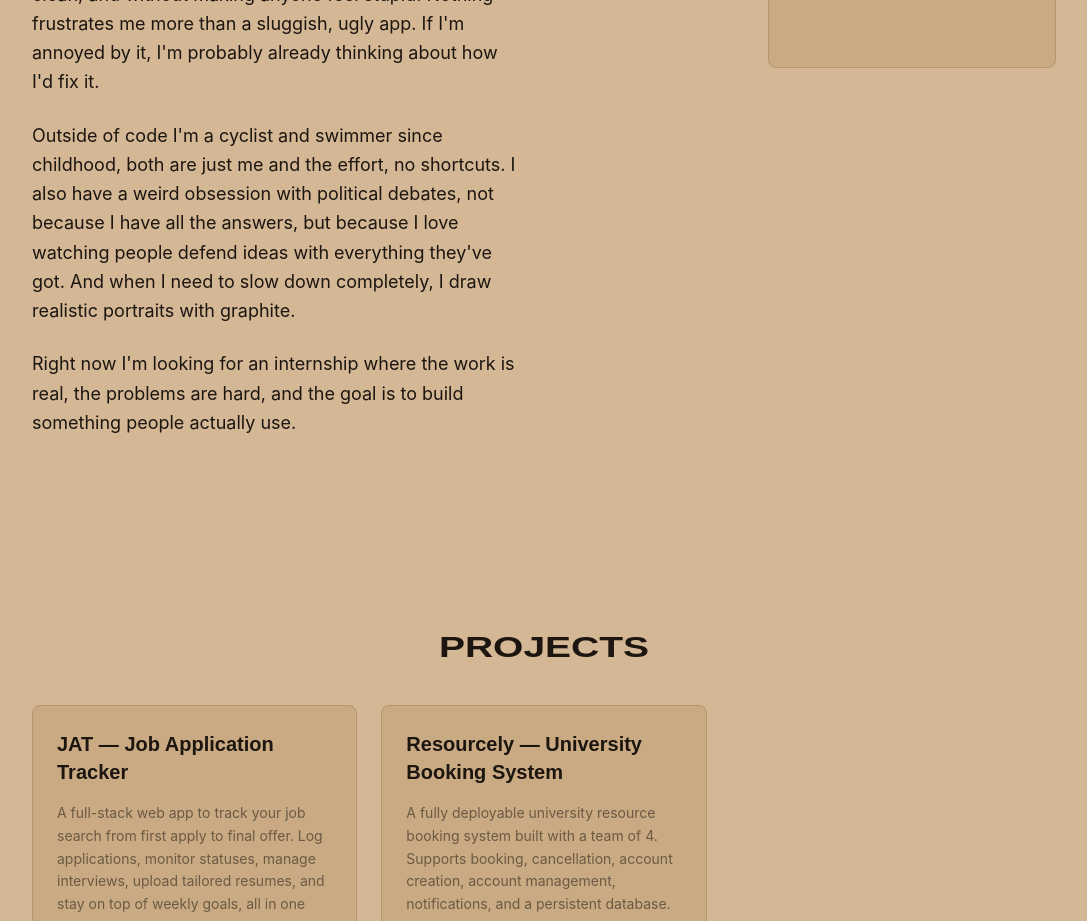
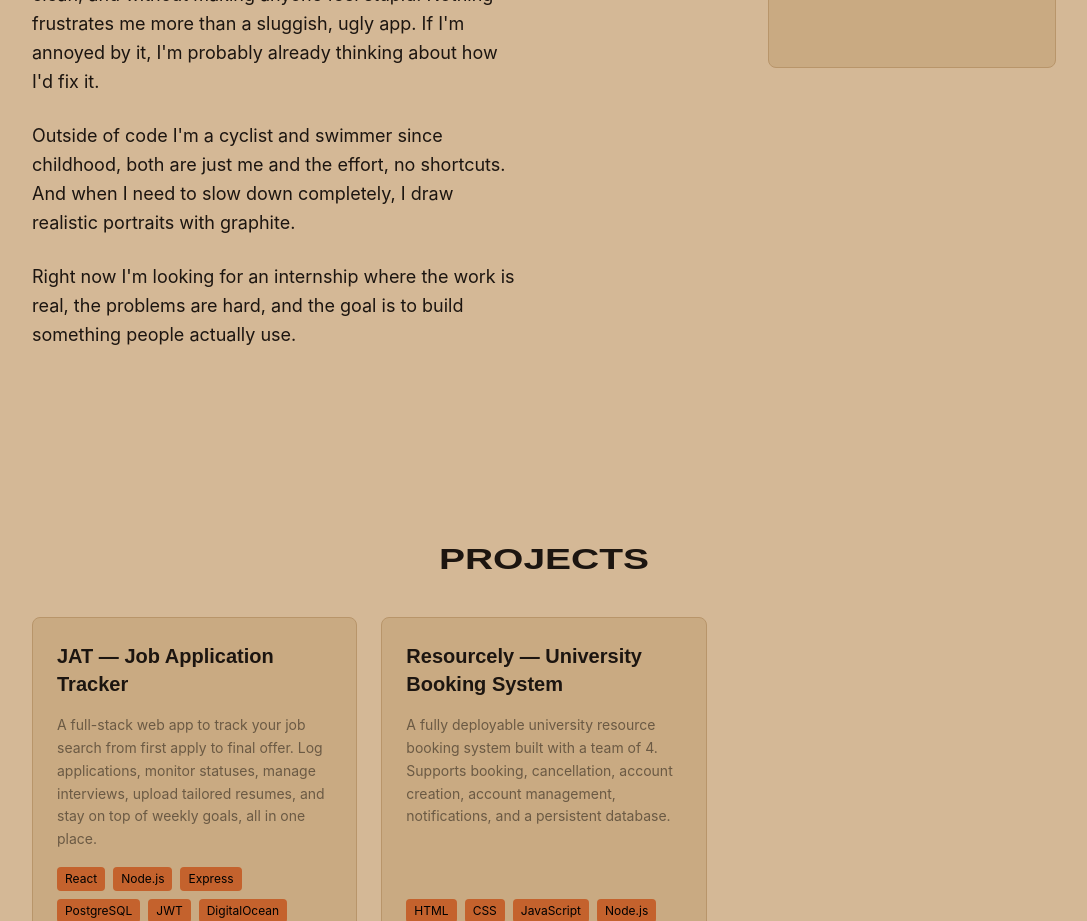
Before and after one commit to AbdallahKhirallah/portfolio, a React (Vite) app: page / in a window 1280 px wide. Shown: the part 1000-1921 px from the top of the page, without its empty margins (96-1183 px from the left). Built offline with nearby package versions, Linux system fonts and the light colour scheme.

Commit message:
feat: adjust About paragraph & add Project cards orange shadowing on hover

```diff
--- a/src/components/Navbar.tsx
+++ b/src/components/Navbar.tsx
@@ -80,7 +80,7 @@ export default function Navbar() {
             {isDark ? <FiSun size={18} /> : <FiMoon size={18} />}
           </button>
 
-          {/* Hamburger button (FiMenu), visible only on mobile */}
+          {/* Hamburger (FiMenu) button, visible only on mobile (hidden on md+) */}
           <button
             className="md:hidden text-primary hover:text-gold transition-colors"
             onClick={() => setIsOpen(true)}
@@ -120,6 +120,9 @@ export default function Navbar() {
               <a
                 href={href}
                 onClick={() => setIsOpen(false)}
+
+              // Conditionally apply classes based on whether this link is the active section
+              // ex: "#about" === "#about" -> true -> gold + bold
                 className={`nav-link font-display text-lg transition-colors ${active === href ? 'text-gold font-semibold active' : 'text-primary hover:text-gold'}`}
               >
                 {label}
--- a/src/index.css
+++ b/src/index.css
@@ -77,6 +77,11 @@ body::before {
   width: 100%;
 }
 
+/* Orange glow on project cards in dark mode */
+:root.dark .project-card:hover {
+  box-shadow: 0 8px 24px 0px rgba(212, 114, 74, 0.3), 0 2px 8px 0px rgba(212, 114, 74, 0.15);
+}
+
 @keyframes fadeInUp {
   from { opacity: 0; transform: translateY(24px); }
   to   { opacity: 1; transform: translateY(0); }
--- a/src/sections/About.tsx
+++ b/src/sections/About.tsx
@@ -17,7 +17,7 @@ export default function About() {
             I care about software that works for real people, fast, clean, and without making anyone feel stupid. Nothing frustrates me more than a sluggish, ugly app. If I'm annoyed by it, I'm probably already thinking about how I'd fix it.
           </p>
           <p>
-            Outside of code I'm a cyclist and swimmer since childhood, both are just me and the effort, no shortcuts. I also have a weird obsession with political debates, not because I have all the answers, but because I love watching people defend ideas with everything they've got. And when I need to slow down completely, I draw realistic portraits with graphite.
+            Outside of code I'm a cyclist and swimmer since childhood, both are just me and the effort, no shortcuts. And when I need to slow down completely, I draw realistic portraits with graphite.
           </p>
           <p>
             Right now I'm looking for an internship where the work is real, the problems are hard, and the goal is to build something people actually use.
--- a/src/sections/Projects.tsx
+++ b/src/sections/Projects.tsx
@@ -12,7 +12,7 @@ export default function Projects() {
         {projects.map((project) => (
           <div
             key={project.title}
-            className="bg-card border border-border rounded-lg p-6 flex flex-col gap-4 hover:border-gold hover:-translate-y-2 hover:shadow-xl transition-all duration-300"
+            className="project-card bg-card border border-border rounded-lg p-6 flex flex-col gap-4 hover:border-gold hover:-translate-y-2 hover:shadow-xl transition-all duration-300"
           >
 
             <h3 className="font-display text-xl font-semibold text-primary">{project.title}</h3>
```
